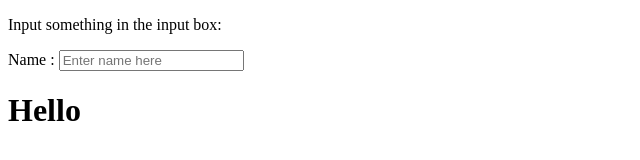
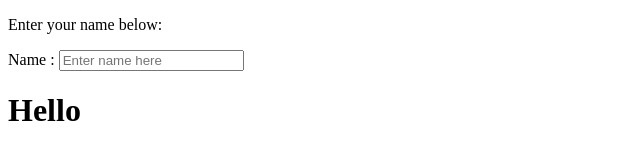
Before and after one commit to m-alani/angularjs_playground, a plain HTML site: page index.html in a window 1280 px wide. Shown: the full height of the page, 0-640 px from the left. Drawn offline with nearby package versions, Linux system fonts and the light colour scheme.

Commit message:
Trying a simple example

```diff
--- a/index.html
+++ b/index.html
@@ -9,7 +9,7 @@
 
   <div ng-app="">
 
-    <p>Input something in the input box:</p>
+    <p>Enter your name below:</p>
     <p>Name : <input type="text" ng-model="name" placeholder="Enter name here"></p>
     <h1>Hello {{name}}</h1>
 
```
